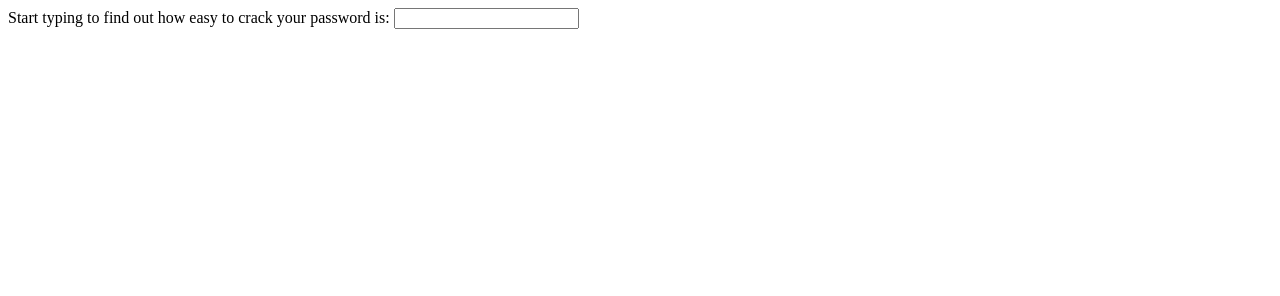
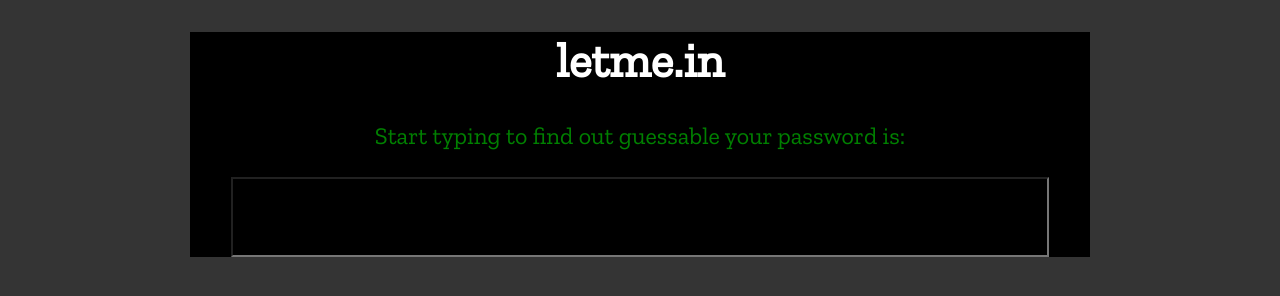
Before and after one commit to FAC-11/RRMBe, a website: page public/index.html in a window 1280 px wide. Drawn offline with nearby package versions, Linux system fonts and the light colour scheme.

Commit message:
basic basic styling relates #4

```diff
--- a/public/index.html
+++ b/public/index.html
@@ -1,22 +1,23 @@
 <!DOCTYPE html>
-<html>
+<html lang="en">
   <head>
     <meta charset="utf-8">
     <link rel="stylesheet" href="/style.css">
     <link rel="shortcut icon" href="public/favicon.ico">
-    <title></title>
+    <link href="https://fonts.googleapis.com/css?family=Zilla+Slab" rel="stylesheet">
+    <title>letme.in</title>
   </head>
   <body>
-
-  <label>Start typing to find out how easy to crack your password is:
-  <input list="password-examples" name="search-input" aria-label="Type in a potential password here" />
-  </label>
+  <main>
+    <h1>letme.in</h1>
+  <label for="password-input">Start typing to find out guessable your password is:</label>
+  <input list="password-examples" id="password-input" name="search-input" aria-label="Type in a potential password here" />
 
   <datalist id="password-examples">
   </datalist>
 
   <section id="messages"></section>
-
+</main>
   <script src="/request.js"></script>
   <script src="/index.js"></script>
   </body>
--- a/public/style.css
+++ b/public/style.css
@@ -0,0 +1,31 @@
+body {
+  text-align: center;
+  background-color: #343434;
+  color: green;
+  font-family: 'Zilla Slab', sans-serif;
+}
+
+main {
+  max-width: 900px;
+  background-color: black;
+  margin: auto;
+  height: 100%;
+}
+
+h1 {
+  color: white;
+  font-size: 3rem;
+
+}
+
+label {
+  font-size: 1.5rem;
+}
+input {
+  display: block;
+  margin: 3% auto;
+  width: 90%;
+  font-size: 4rem;
+  background-color: black;
+  color: white;
+}
```
